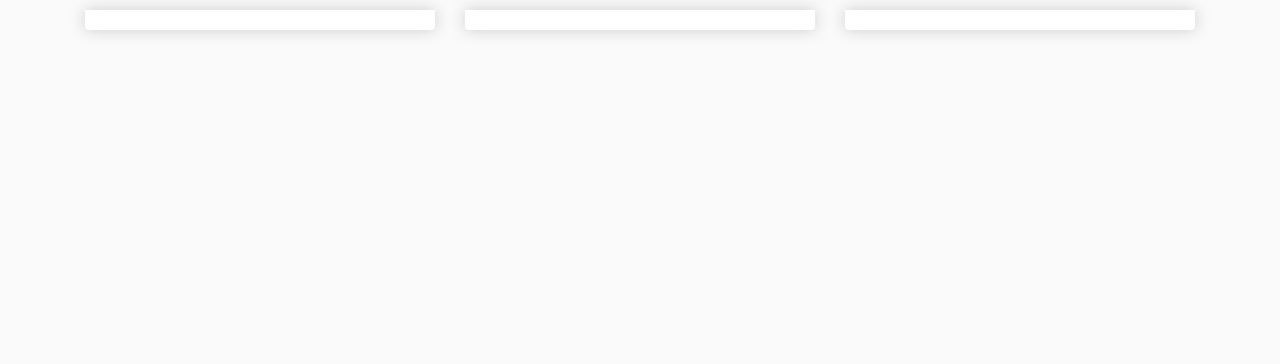
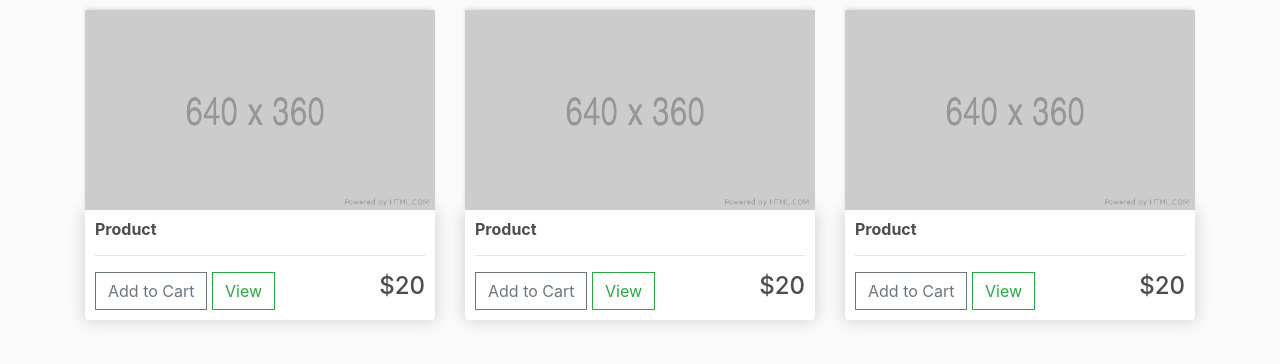
Before and after one commit to alexangria1992/E-Commerce, a Django app: page / in a window 1280 px wide. Shown: the part 57-421 px from the top of the page. Run offline with Django 3.2, Linux system fonts and the light colour scheme; some libraries are stand-ins or nearby versions.

Commit message:
Completed part 1 Store.html

```diff
--- a/ecommerce/store/templates/store/store.html
+++ b/ecommerce/store/templates/store/store.html
@@ -1,20 +1,39 @@
 {% extends 'store/main.html'%} {% load static%} {%block content%}
 <div class="row">
     <div class="col-lg-4">
+        <img class="thumbnail" src="{% static 'images/placeholder.png'%}" alt="">
         <div class="box-element product">
+            <h6><strong>Product</strong></h6>
+            <hr>
+            <button class="btn btn-outline-secondary add-btn">Add to Cart</button>
+            <a href="#" class="btn btn-outline-success">View</a>
+            <h4 style="display: inline-block;float: right">$20</h4>
 
         </div>
     </div>
 
+
     <div class="col-lg-4">
+        <img class="thumbnail" src="{% static 'images/placeholder.png'%}" alt="">
+
         <div class="box-element product">
-
+            <h6><strong>Product</strong></h6>
+            <hr>
+            <button class="btn btn-outline-secondary add-btn">Add to Cart</button>
+            <a href="#" class="btn btn-outline-success">View</a>
+            <h4 style="display: inline-block;float: right">$20</h4>
         </div>
     </div>
 
     <div class="col-lg-4">
+        <img class="thumbnail" src="{% static 'images/placeholder.png'%}" alt="">
+
         <div class="box-element product">
-
+            <h6><strong>Product</strong></h6>
+            <hr>
+            <button class="btn btn-outline-secondary add-btn">Add to Cart</button>
+            <a href="#" class="btn btn-outline-success">View</a>
+            <h4 style="display: inline-block;float: right">$20</h4>
         </div>
     </div>
 </div>
```
